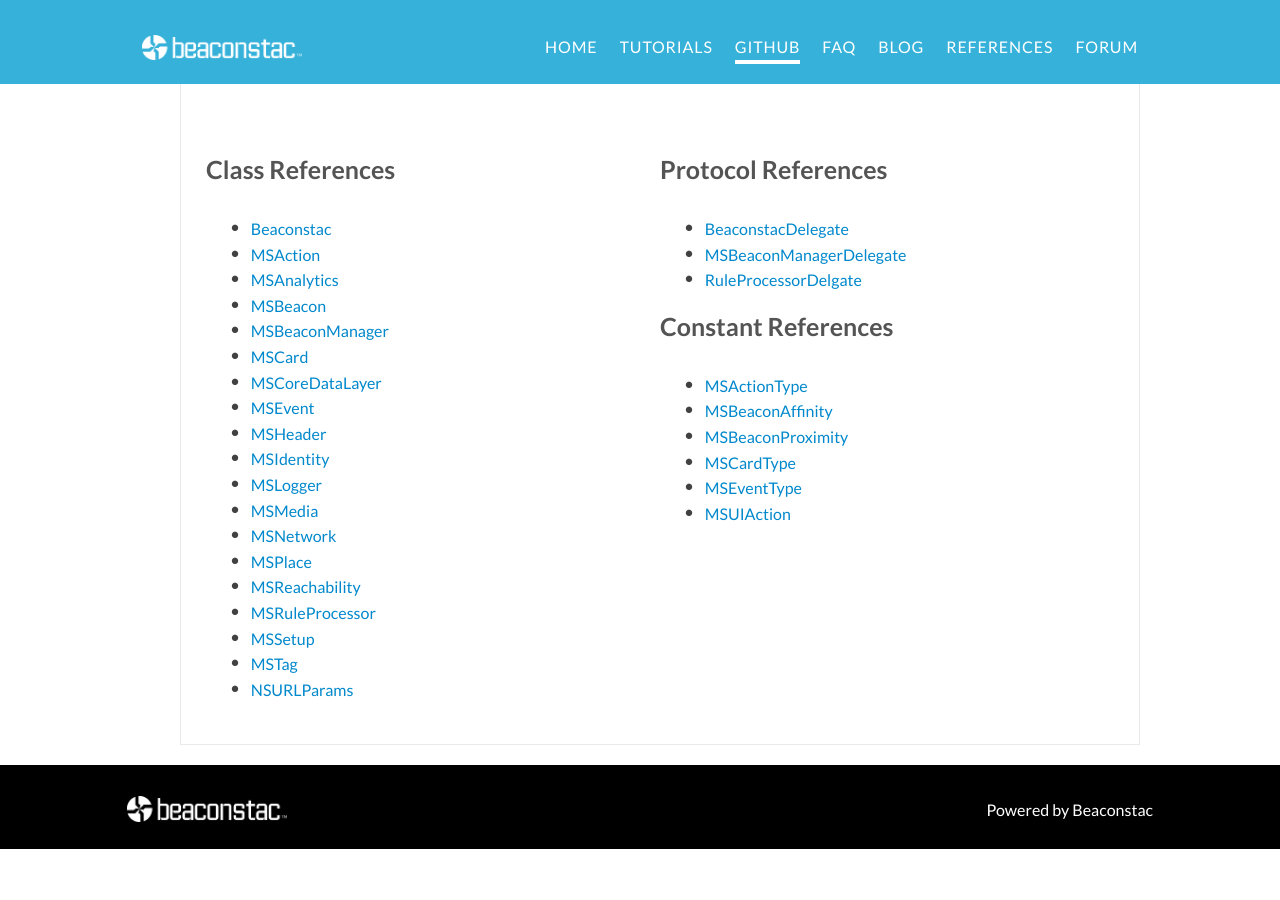
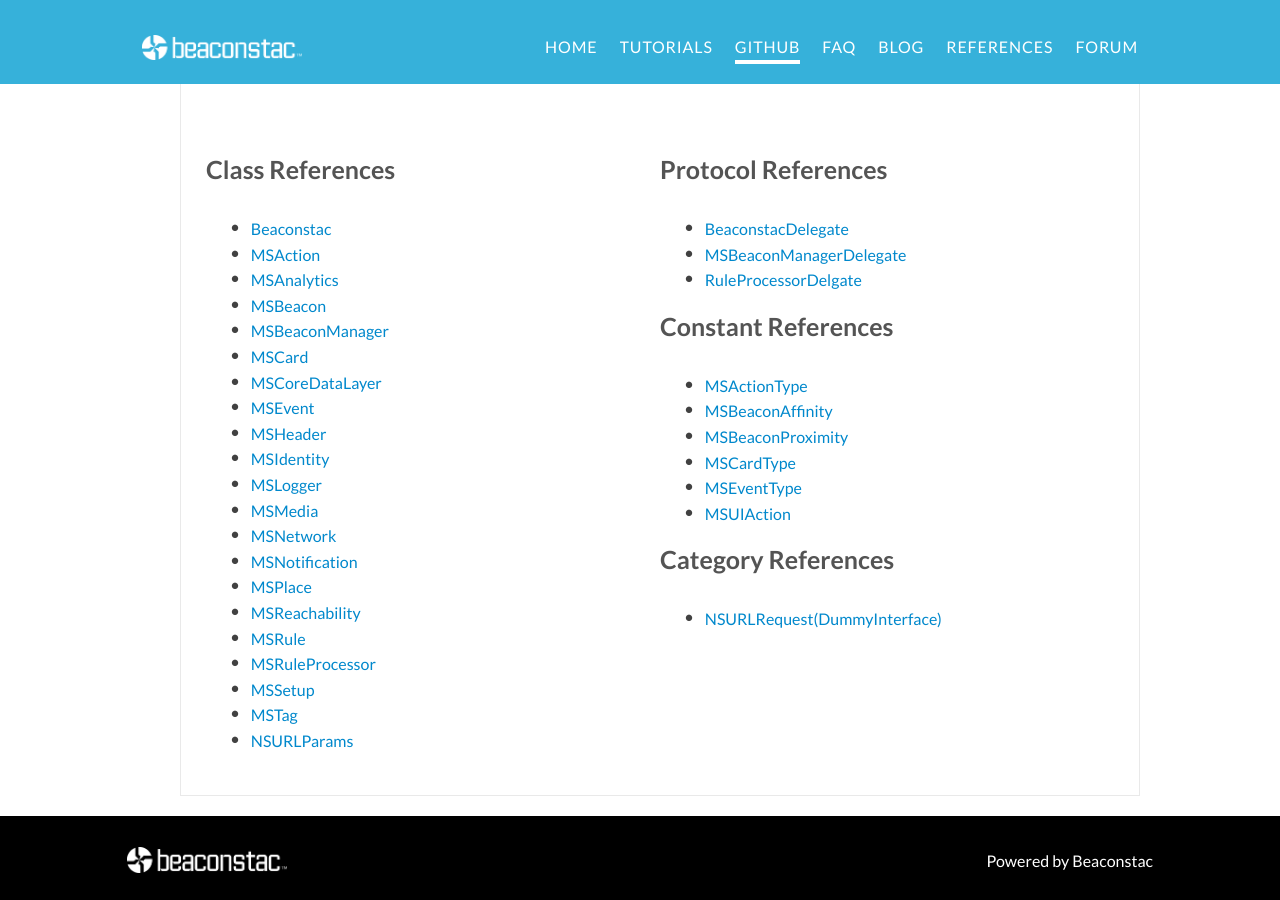
Before and after one commit to hulkco/beaconstac.github.io, a Jekyll site: the page built from docs/references/ios/index.html, in a window 1280 px wide and 900 px high, scrolled down 189 px. Built offline with Jekyll 4.4.1, drawn with Linux system fonts in a browser that asks for light colours; some web fonts are replaced; before the commit the page ends 1038 px from its top, so only the background shows below that.

Commit message:
testing new index.html file of iOS sdk: integration successful

```diff
--- a/docs/references/ios/index.html
+++ b/docs/references/ios/index.html
@@ -1,7 +1,6 @@
 ---
 layout: ios-post
 ---
-
 	<!-- <aside>
 		<div class="container">
 			<nav>
@@ -54,9 +53,13 @@
 
 								<li><a href="Classes/MSNetwork.html">MSNetwork</a></li>
 
+								<li><a href="Classes/MSNotification.html">MSNotification</a></li>
+
 								<li><a href="Classes/MSPlace.html">MSPlace</a></li>
 
 								<li><a href="Classes/MSReachability.html">MSReachability</a></li>
+
+								<li><a href="Classes/MSRule.html">MSRule</a></li>
 
 								<li><a href="Classes/MSRuleProcessor.html">MSRuleProcessor</a></li>
 
@@ -105,6 +108,13 @@
 
 
 
+							<h2 class="index-title">Category References</h2>
+							<ul>
+
+								<li><a href="Categories/NSURLRequest+DummyInterface.html">NSURLRequest(DummyInterface)</a></li>
+
+							</ul>
+
 						</div>
 
 					</div>
```
